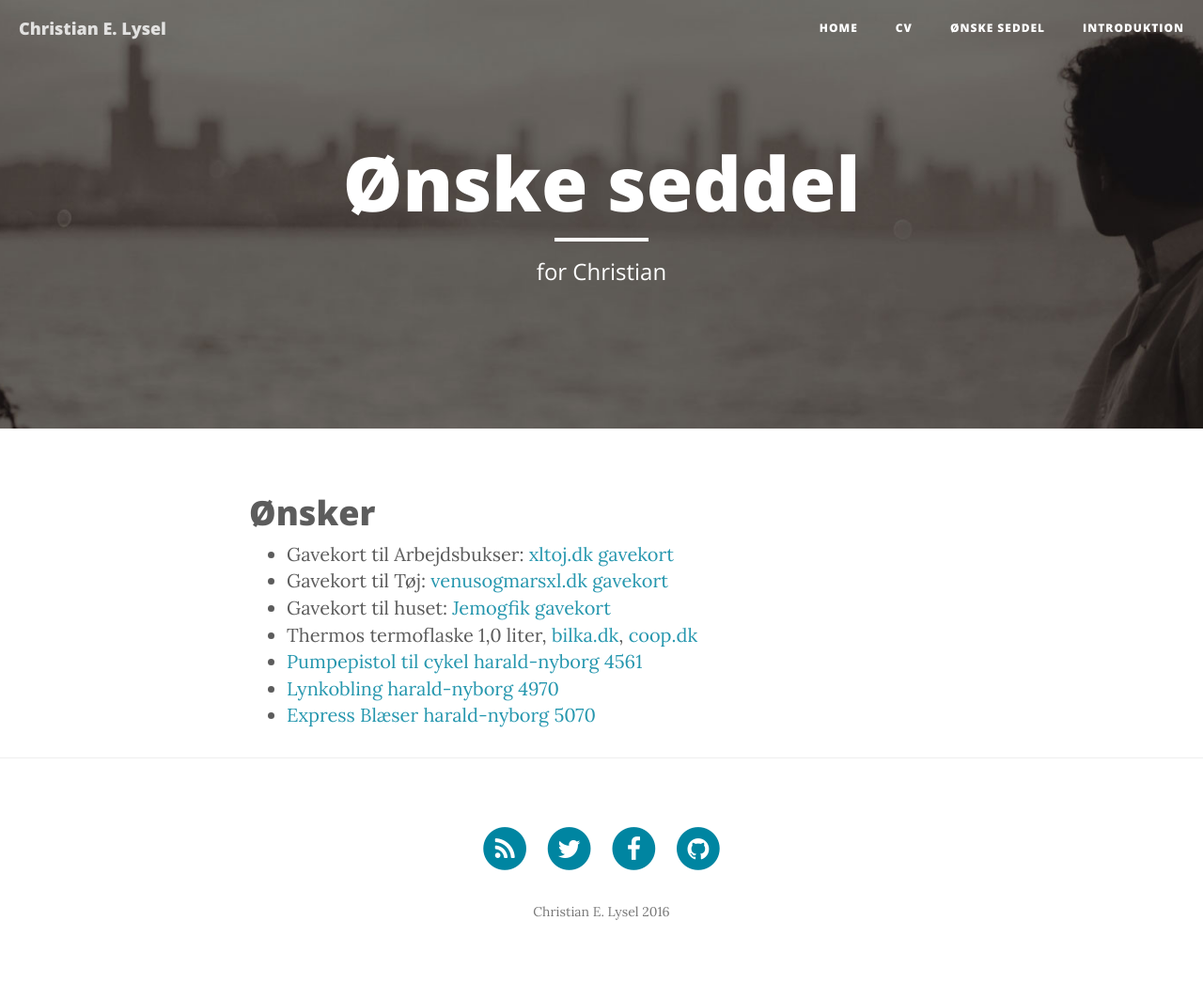
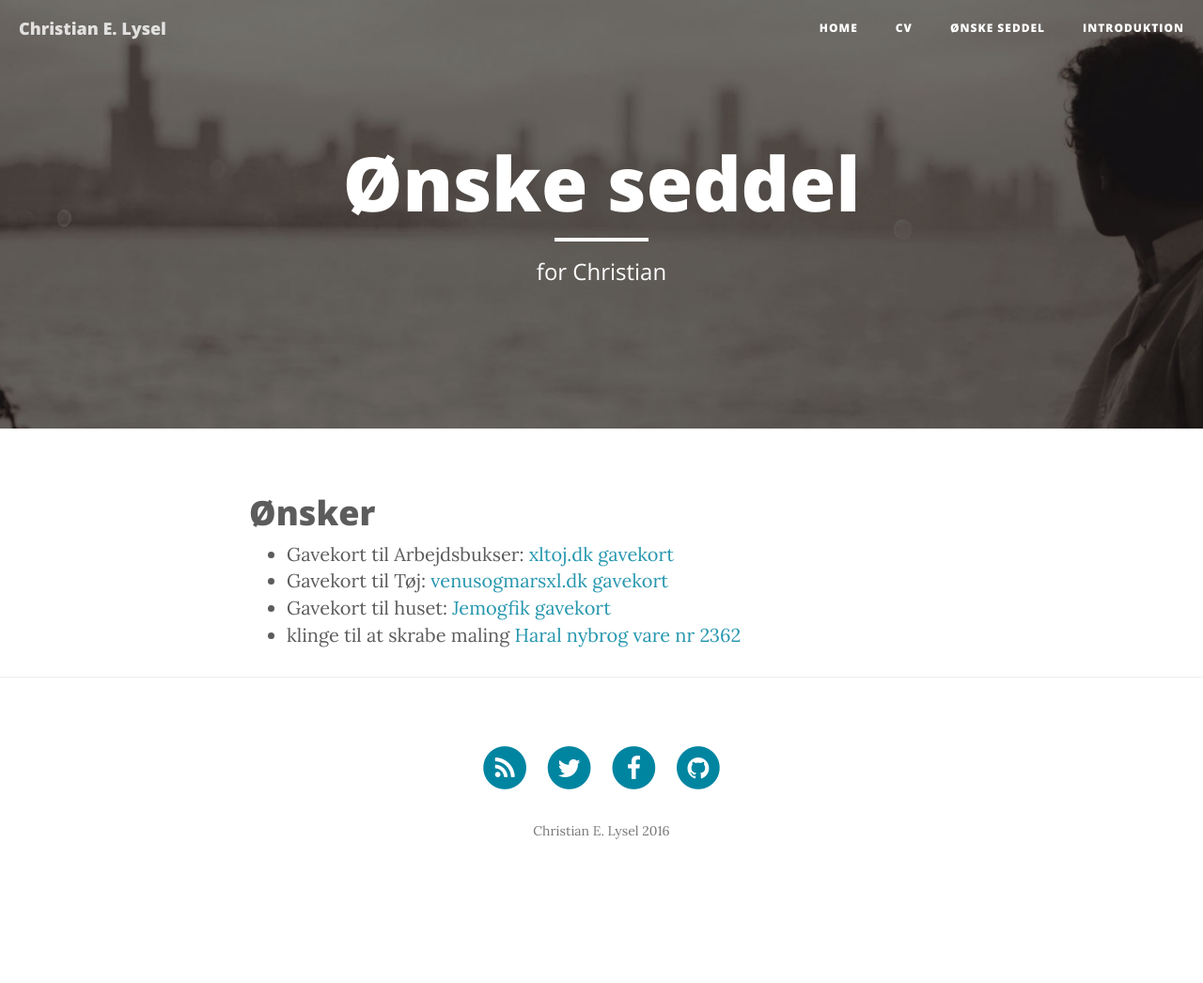
Before and after one commit to clysel/christian.lysel.net, a Jekyll site: the page built from gave.markdown, in a window 1280 px wide. Shown: the whole page at 94% size. Built offline with Jekyll 4.4.1, drawn with Linux system fonts in a browser that asks for light colours; nearby versions of some CDN libraries; after the commit the page ends 960 px from its top, so only the background shows below that.

Commit message:
Update gave.markdown

```diff
--- a/gave.markdown
+++ b/gave.markdown
@@ -9,7 +9,4 @@
  * Gavekort til Arbejdsbukser: [xltoj.dk gavekort](http://www.xltoj.dk/Gavekort)
  * Gavekort til Tøj: [venusogmarsxl.dk gavekort](http://www.venusogmarsxl.dk/gavekort)
  * Gavekort til huset: [Jemogfik gavekort](http://www.jemogfix.dk/gavekort__6836/gavekort-til-jem-fix_gk)
- * Thermos termoflaske 1,0 liter, [bilka.dk](https://www.bilka.dk/bolig/koekkenbeholdere/thermos-termoflaske-10-liter/p/100014688), [coop.dk](https://shopping.coop.dk/vare/thermos-termoflaske-1-liter-staal/5010576815255)
- * [Pumpepistol til cykel harald-nyborg 4561](http://www.harald-nyborg.dk/p4561/pumpepistol-tilcykel-knallert)
- * [Lynkobling harald-nyborg 4970](http://www.harald-nyborg.dk/p4970/lynkobling-1-4)
- * [Express Blæser harald-nyborg 5070](http://www.harald-nyborg.dk/p5070/express-blaeselampe)
+ * klinge til at skrabe maling [Haral nybrog vare nr 2362](http://www.harald-nyborg.dk/p2362/bahco-ziehklinge)
```
